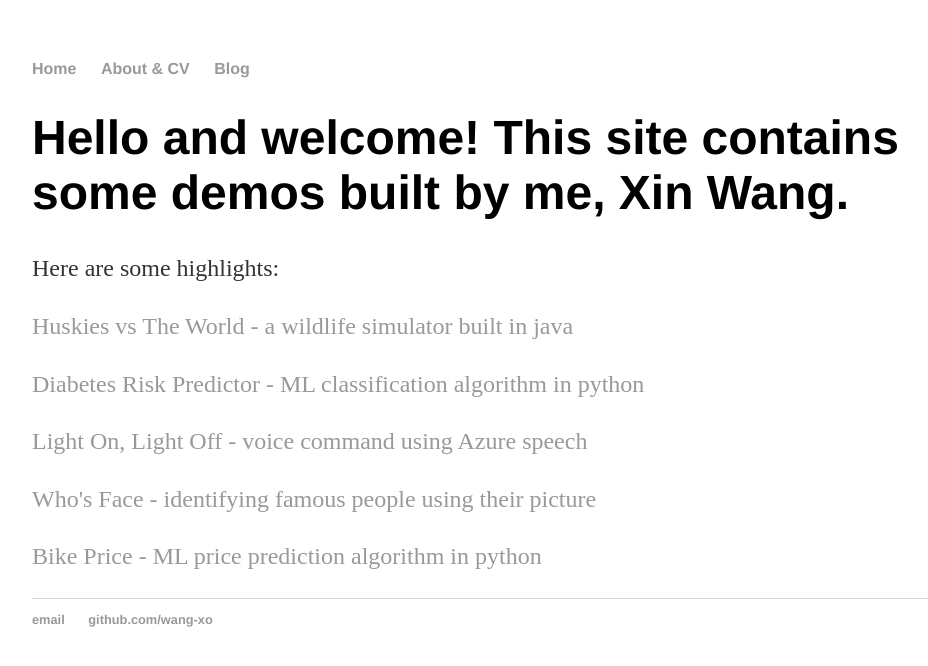
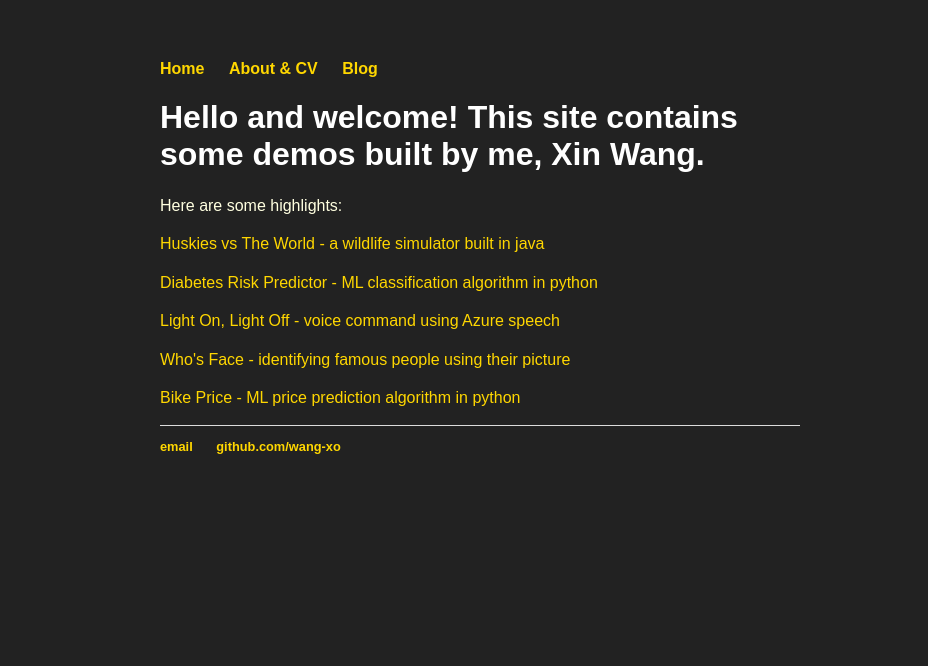
Before and after one commit to wang-xo/wang-xo.github.io, a Jekyll site: the page built from index.html, in a window 1280 px wide. Shown: the top 666 px of the page, without its empty margins (160-1088 px from the left). Built offline with Jekyll 4.4.1, drawn with Linux system fonts in a browser that asks for light colours.

Commit message:
edited css sheet for midnight-esque style

```diff
--- a/css/main.css
+++ b/css/main.css
@@ -1,9 +1,10 @@
 body {
     margin: 60px auto;
-    width: 70%;
+    width: 50%;
+    background-color: #222;
 }
 nav ul, footer ul {
-    font-family:'Helvetica', 'Arial', 'Sans-Serif';
+    font-family:'Arial';
     padding: 0px;
     list-style: none;
     font-weight: bold;
@@ -14,23 +15,26 @@ nav ul li, footer ul li {
 }
 a {
     text-decoration: none;
+    color: #ffd700;
+}
+a:hover {
     color: #999;
 }
-a:hover {
-    text-decoration: underline;
-}
 h1 {
-    font-size: 3em;
-    font-family:'Helvetica', 'Arial', 'Sans-Serif';
+    font-size: 2em;
+    font-family:'Arial';
+    color: #fff
 }
 p {
-    font-size: 1.5em;
+    font-size: 1em;
+    font-family: 'Arial';
     line-height: 1.4em;
-    color: #333;
+    color: #FFFFE0;
 }
 footer {
-    border-top: 1px solid #d5d5d5;
+    border-top: 1px solid #DCDCDC;
     font-size: .8em;
+    color: #999;
 }
 
 ul.posts {
```
